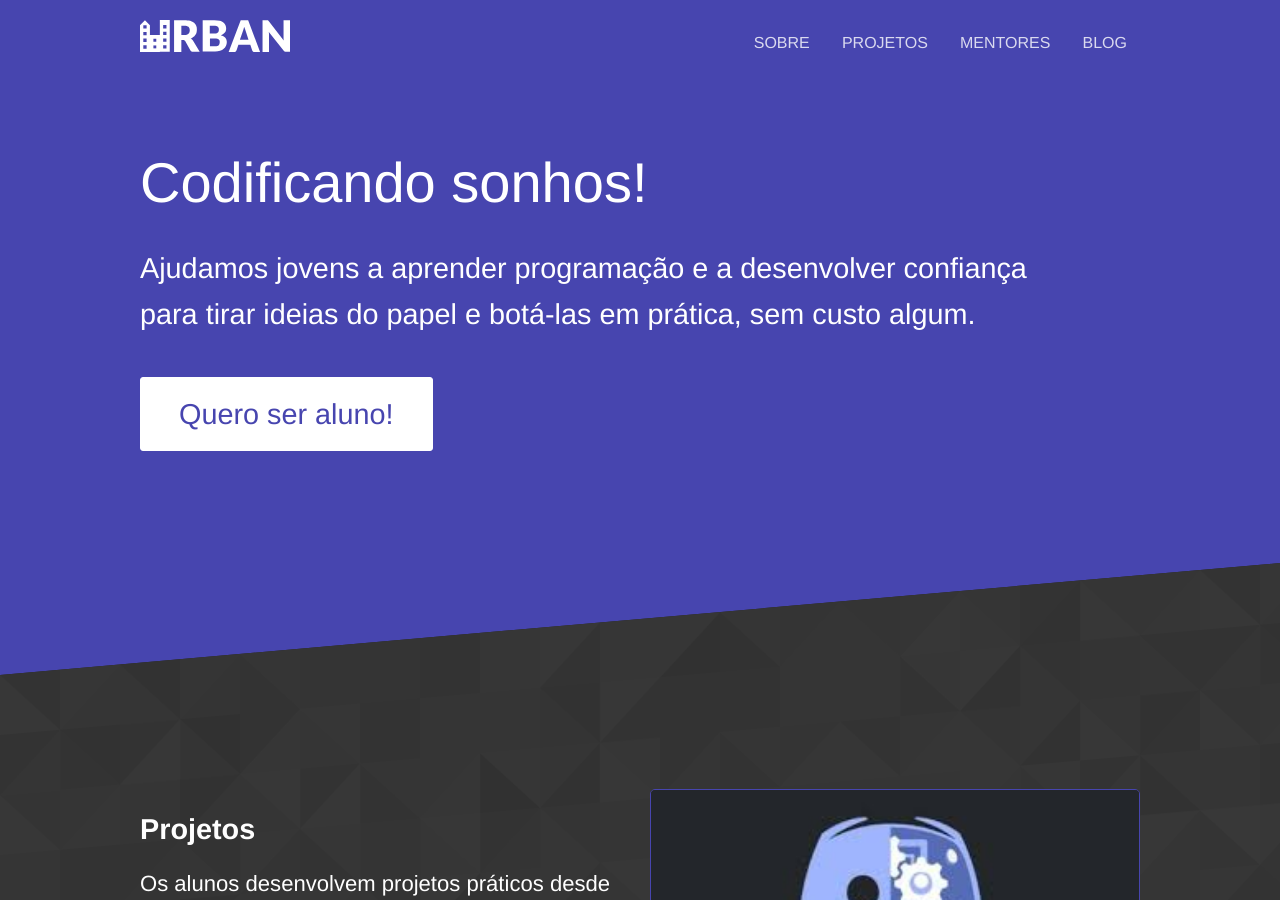
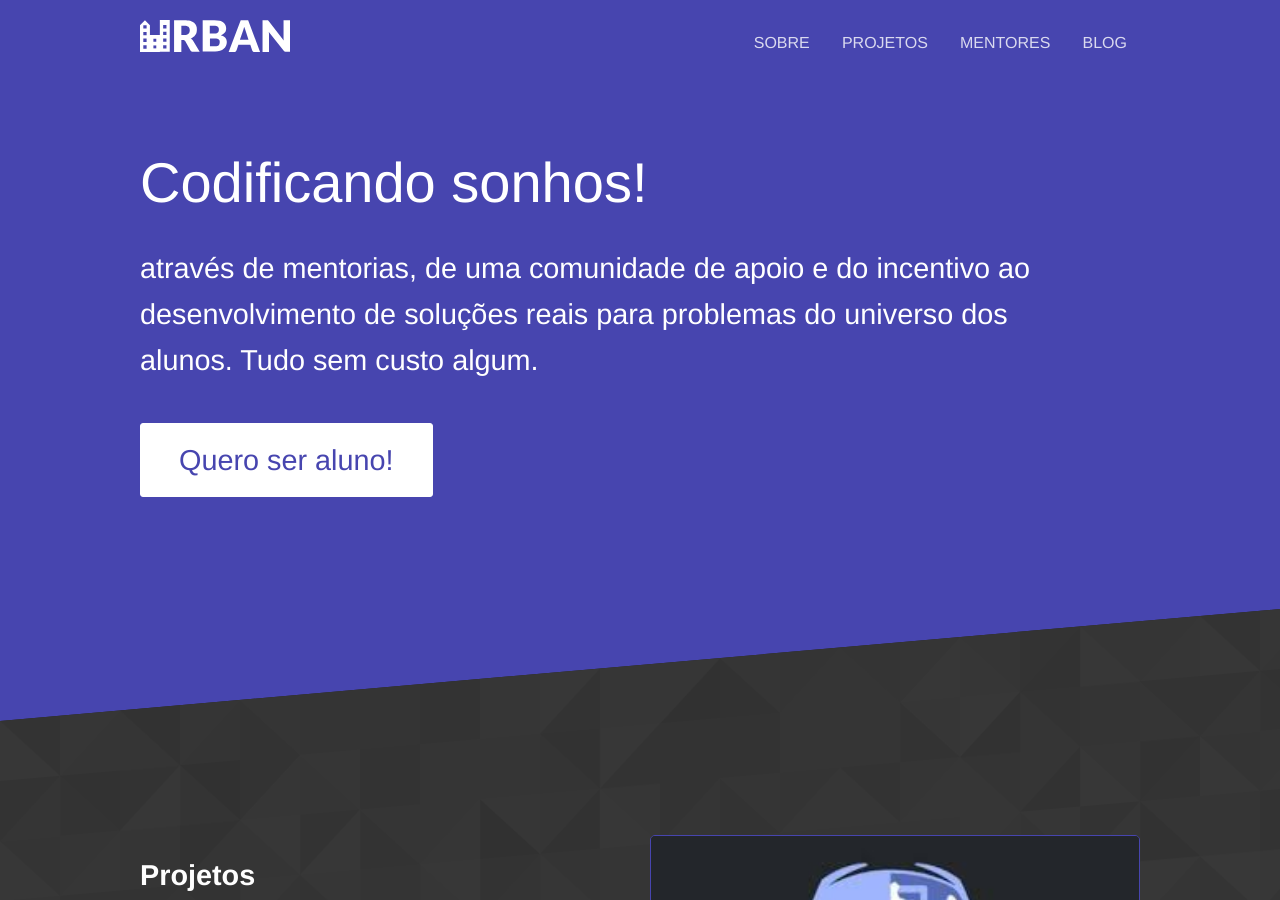
Before and after one commit to codaqui/codaqui.github.io, a Jekyll site: the page built from index.html, in a window 1280 px wide and 900 px high. Built offline with Jekyll 4.4.1, drawn with Linux system fonts in a browser that asks for light colours; nearby versions of some CDN libraries.

Commit message:
Update index.html

```diff
--- a/index.html
+++ b/index.html
@@ -5,7 +5,7 @@ title: Kids Academy
 <section class="hero diagonal">
 	<div class="container">
 		<h2 class="editable">Codificando sonhos!</h2>
-		<p class="subtext editable">Ajudamos jovens a aprender programação e a desenvolver confiança para tirar ideias do papel e botá-las em prática, sem custo algum.</p>
+		<p class="subtext editable">através de mentorias, de uma comunidade de apoio e do incentivo ao desenvolvimento de soluções reais para problemas do universo dos alunos. Tudo sem custo algum.</p>
 		<p><a class="button alt" href="{{ site.baseurl }}/contact/">Quero ser aluno!</a></p>
 	</div>
 </section>
```
